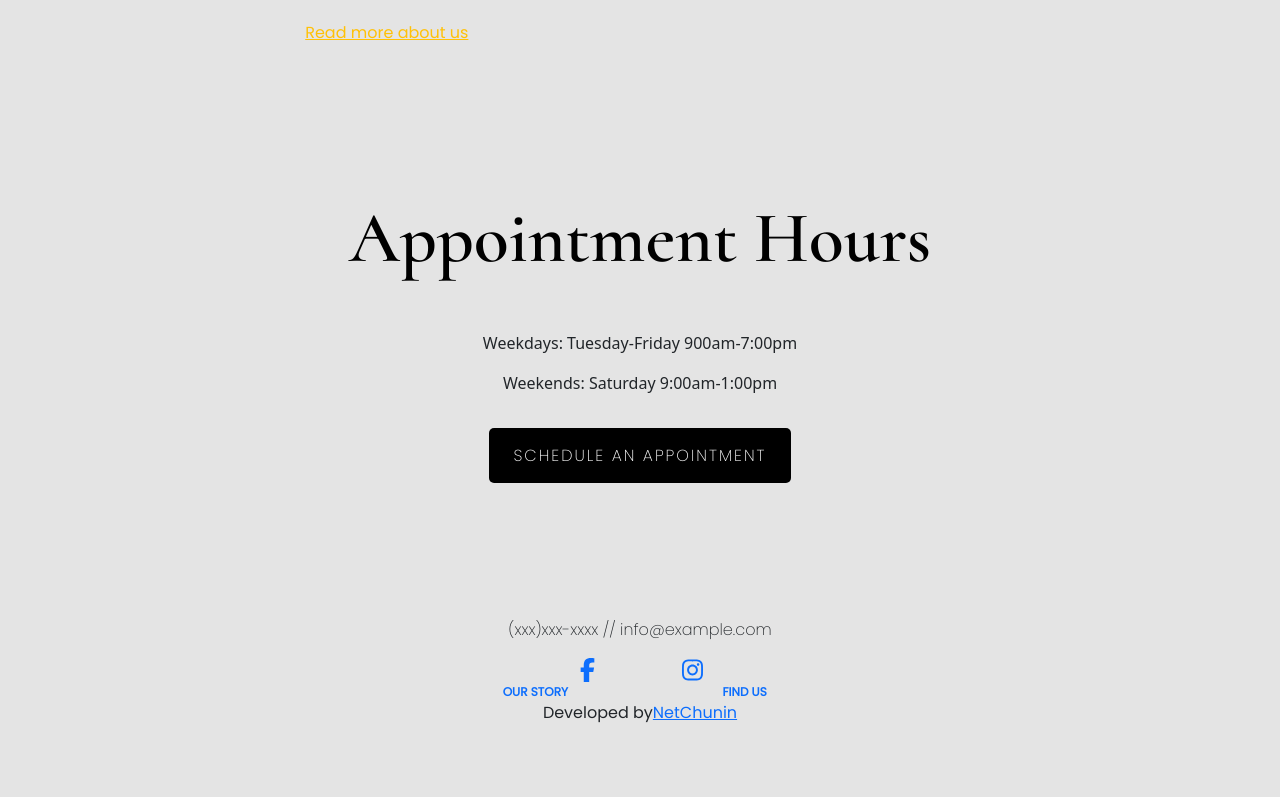
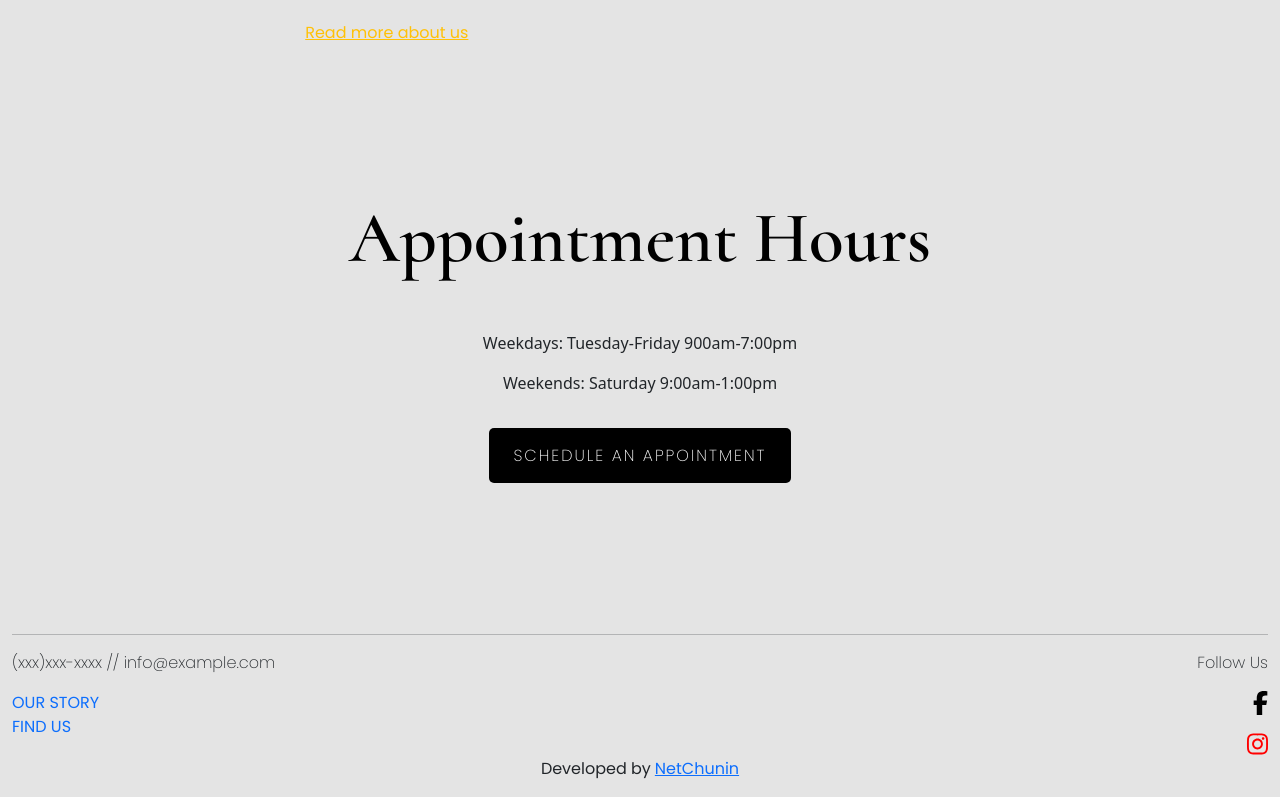
Before and after one commit to EvesLastDescendant/barbershopp, a React (Vite) app: page / in a window 1280 px wide. Shown: the part 1076-1873 px from the top of the page. Before the commit the page ends 1817 px from the top, so only its background shows below. Built offline with nearby package versions, Linux system fonts and the light colour scheme.

Commit message:
changed footer layout

```diff
--- a/src/components/footer.jsx
+++ b/src/components/footer.jsx
@@ -1,52 +1,40 @@
 import { faFacebookF, faInstagram } from "@fortawesome/free-brands-svg-icons";
 import { FontAwesomeIcon } from "@fortawesome/react-fontawesome";
-import { Col, Container, Row } from "react-bootstrap";
+import { Container,} from "react-bootstrap";
 import { Link } from "react-router-dom";
 
 function Footer() {
     return (
         <>
-            <div>
-                <Container style={{textAlign: 'center', fontFamily: '"Poppins", sans-serif'}} fluid>
-                    <div>
+            <Container style={{fontFamily: '"Poppins", sans-serif'}} fluid>
+                <hr />
+                <div className="row row-cols-2">
+                    <div className="col-7 d-flex flex-column  justify-content-start align-items-start">
                         <p style={{fontWeight: 200}}>(xxx)xxx-xxxx // info@example.com</p>
+                        <Link to={'/our story'} className="text-decoration-none text-primary">
+                            OUR STORY
+                        </Link>
+                        <Link to={'/contact'} className="text-decoration-none text-primary">
+                            FIND US
+                        </Link>
                     </div>
-                    <Container fluid>
-                        <Row>
-                            <Col md={{span: 1, offset: 5}}>
-                                <Link to={''} target="_blank">
-                                    <FontAwesomeIcon icon={faFacebookF} size="xl" className=""/>
-                                </Link>
-                            </Col>
-                            <Col md={{span: 1, offset: 0}}>
-                                <Link to={''} target="_blank">
-                                    <FontAwesomeIcon icon={faInstagram}size="xl" className=""/>
-                                </Link>
-                            </Col>
-                        </Row>
-                    </Container>
-                    <Container fluid>
-                        <Row style={{fontSize: 12, fontWeight: 600}}>
-                            <Col md={{span: 2, offset: 4}}>
-                                <Link to={'/our story'} className="text-decoration-none">
-                                    OUR STORY
-                                </Link>
-                            </Col>
-                            <Col md={{span: 2, offset: 0}}>
-                                <Link to={'/contact'} className="text-decoration-none">
-                                    FIND US
-                                </Link>
-                            </Col>
-                        </Row>
-                    </Container>
-                    <div>
+                    <div className="col-5 d-flex flex-column justify-content-end align-items-end">
+                        <p style={{fontWeight: 200}}>Follow Us</p>
+                        <Link to={''} target="_blank" className="mb-3">
+                            <FontAwesomeIcon icon={faFacebookF} size="xl" color={"#000"} />
+                        </Link>
+                        <Link to={''} target="_blank">
+                            <FontAwesomeIcon icon={faInstagram}size="xl" color={"red"} />
+                        </Link>
+                    </div>
+                    <div className="col-12 text-center">
                         <p>
-                        Developed by
-                            <a href="" target="_blank" rel="noopener noreferrer">NetChunin</a>
+                            <span>Developed by</span>
+                            <a href="" target="_blank" className="ms-1">NetChunin</a>
                         </p>
                     </div>
-                </Container>
-            </div>
+                </div>
+            </Container>
         </>
     )
 }
```
